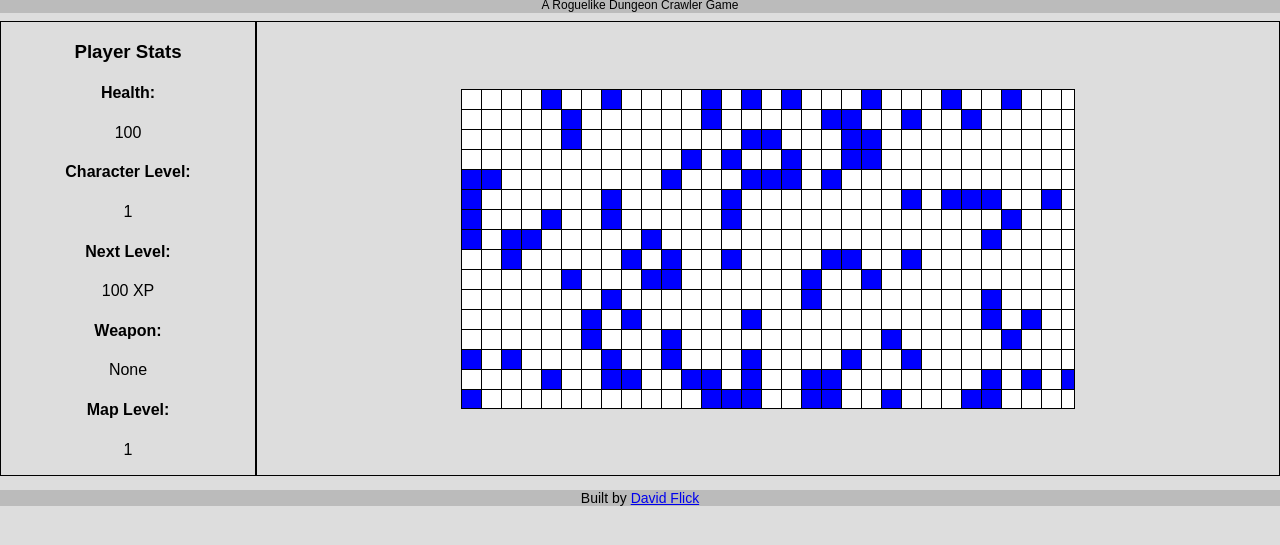
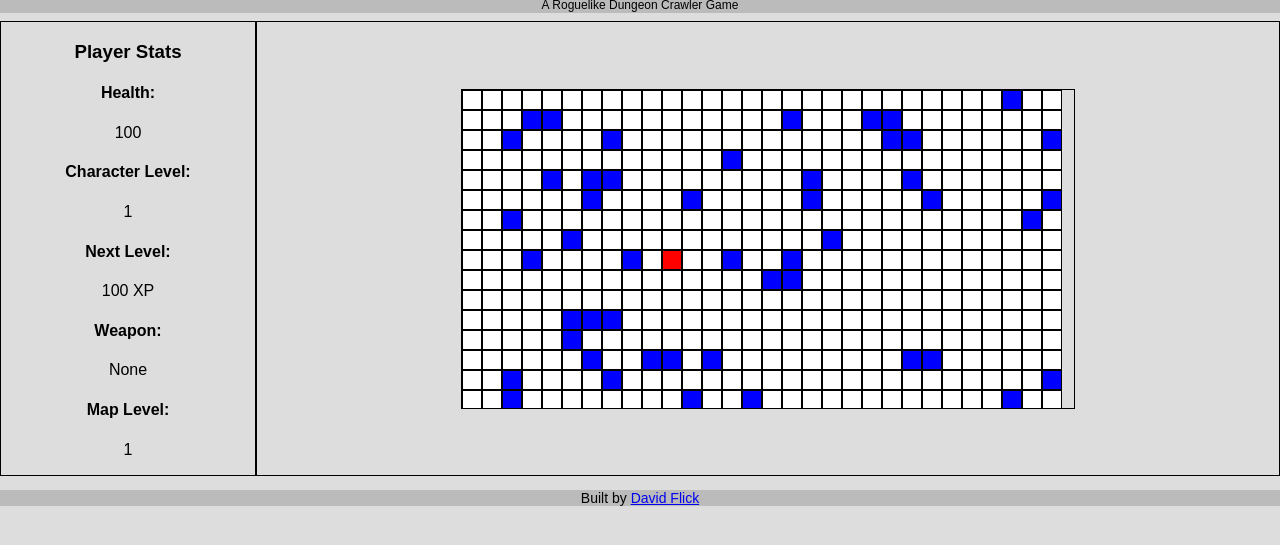
Before and after one commit to davemflick/Dungeon-Crawler, a React app: page / in a window 1280 px wide. Shown: the part 55-600 px from the top of the page. Built offline with nearby package versions, Linux system fonts and the light colour scheme.

Commit message:
Re-made the board with divs instead of canvas

```diff
--- a/app/components/GameBoard.js
+++ b/app/components/GameBoard.js
@@ -54,10 +54,10 @@ export default class GameBoard extends React.Component{
 		for(let i=0; i<map.length; i++){
 			if(map[i][4] === 'player'){
 				player = map[i]
-				if(i>39){top = map[i-40]; console.log(i)} else{top = null};
-				if(i<1560){bottom = map[i+40]; console.log(i)} else {bottom = null};
-				if(i%40 !== 0){left = map[i-1]; console.log(i)} else {left = null};
-				if(i%40 !== 39){right = map[i+1]; console.log(i)} else {right = null};
+				if(i>39){top = map[i-40];} else{top = null};
+				if(i<1560){bottom = map[i+40];} else {bottom = null};
+				if(i%40 !== 0){left = map[i-1];} else {left = null};
+				if(i%40 !== 39){right = map[i+1];} else {right = null};
 			}
 		}
 
@@ -77,7 +77,6 @@ export default class GameBoard extends React.Component{
 			bottom[4] = 'player';
 			player[4] = 'board';
 		}
-		console.log('yo')
 		this.setState(this.state);
 		this.drawGrid();
 		//left keyCode= 37  Up=38 right=39 down =40
@@ -108,12 +107,11 @@ export default class GameBoard extends React.Component{
 
 
 	buildWalls (ctx) {
-
 		let sq = this.state.curMap;
 		for(var i=0; i<sq.length; i++){
 			if(sq[i][3] === 1 ) {
-				ctx.fillStyle = 'blue'
-				ctx.fillRect(sq[i][0], sq[i][1], 19, 19)
+				ctx.fillStyle = 'blue';
+				ctx.fillRect(sq[i][0], sq[i][1], 19, 19);
 			} else if (sq[i][3] === 0 && sq[i][4] === 'player'){
 				ctx.fillStyle = 'red';
 				ctx.fillRect(sq[i][0], sq[i][1], 19, 19)
--- /dev/null
+++ b/app/components/GameBoard2.js
@@ -0,0 +1,215 @@
+import React from 'react';
+
+
+export default class GameBoard2 extends React.Component{
+
+	//GridView Bottom Right Corner top -480px, left -378px;
+	//GridView Bottom Left Cornor top -480px, left 0px;
+	//GridView Top Left Cornor top 0px, left 0px;
+	//GridView Top Right Cornor top 0px, left -378px;
+
+	//blockProps array [[index on BoardArr, floor/wall, player?]]
+
+	constructor(props) {
+		super(props);
+		this.state = {
+			mapWidth: 40,
+			mapHeight: 40,
+			viewTop: -220,
+			viewLeft: -200,
+			blockProps: [],
+			verticalKey: 0,
+			horizKey: 0,
+
+		}
+		// this.checkMapState = this.checkMapState.bind(this)
+
+	}
+
+	componentDidMount() {
+		this.randomWall();
+	}
+	componentWillMount() {
+
+ 	}
+
+  	componentWillUnmount() {
+
+  	}
+
+	handleKeyDown (e) {
+		let map = this.state.blockProps;
+		let length = this.state.blockProps.length;
+		let player, top, right, bottom, left = null;
+
+		if(length> 1600) {map.splice(1600)}
+		for(let i=0; i<map.length; i++){
+			if(map[i][1] === 2){
+				player = map[i]
+				if(i>39){top = map[i-40];} else{top = null};
+				if(i<1560){bottom = map[i+40];} else {bottom = null};
+				if(i%40 !== 0){left = map[i-1];} else {left = null};
+				if(i%40 !== 39){right = map[i+1];} else {right = null};
+			}
+		}
+
+		if(left !== null && left[1] !== 1 && e.keyCode == 37){
+			left[1] = 2;
+			player[1] = 0;
+			this.state.horizKey -= 1;
+			if(this.state.horizKey > -11 && this.state.horizKey < 11){
+				this.state.viewLeft += 20;
+			}
+			console.log(this.state.horizKey)
+
+		} else if(top !== null && top[1] !== 1 && e.keyCode == 38){
+			top[1] = 2;
+			player[1] = 0;
+			this.state.verticalKey += 1;
+			if(this.state.verticalKey < 12 && this.state.verticalKey > -13) {
+				this.state.viewTop += 20;
+			}
+
+		} else if(right !== null && right[1] !== 1 && e.keyCode == 39){
+			right[1] = 2;
+			player[1] = 0;
+			this.state.horizKey += 1;
+			if(this.state.horizKey > -11 && this.state.horizKey < 11){
+				this.state.viewLeft -= 20;
+			}
+			console.log(this.state.horizKey)
+		} else if(bottom !== null && bottom[1] !== 1 && e.keyCode == 40){
+			bottom[1] = 2;
+			player[1] = 0;
+			this.state.verticalKey -= 1;
+			if(this.state.verticalKey < 12 && this.state.verticalKey > -13) {
+				this.state.viewTop -= 20;
+			}
+		}
+
+		this.setState(this.state);
+
+		this.checkMapState();
+
+	}
+
+	handleClick (e) {
+		console.log(e.target)
+	}
+
+	onPlayerMove(){
+		let block = this.state.blockProps;
+		for(var i=0; i<block.length; i++){
+			if(block[i][1] === 2 )
+			block[i][1] = randNum();
+		}
+	}
+
+	randomWall() {
+		var randNum = function() {
+			let num = Math.floor(Math.random() * 9);
+			if(num !== 1) {num = 0};
+			return num;
+		}
+
+		let block = this.state.blockProps;
+		for(var i=0; i<block.length; i++){
+			if(block[i][1] !== 2 )
+			block[i][1] = randNum();
+		}
+		this.setState(this.state);
+		this.checkMapState();
+
+	}
+
+	checkMapState (){
+		for(var i=0; i<this.state.blockProps.length; i++)
+			if(this.state.blockProps[i][1] === 0 ){
+				this.refs['b' + i].className = 'block floor'
+			} else if(this.state.blockProps[i][1] === 1) {
+				this.refs['b' + i].className = 'block wall'
+			} else if(this.state.blockProps[i][1] === 2) {
+				this.refs['b' + i].className = 'block player'
+			}
+	}
+
+
+	createBlockProps () {
+		let width = this.state.mapWidth;
+		let height = this.state.mapHeight;
+		let gridArea = width * height;
+		let centerBlock = ((gridArea/2) - (width/2));
+		let blockProps = this.state.blockProps;
+		let boardArr = [];
+
+		for(var i=0; i<gridArea; i++){
+			if(i !== centerBlock){
+				blockProps.push([i, 0]);
+			} else if ( i === centerBlock){
+				blockProps.push([i, 2]);
+			}
+			boardArr.push(<div
+							className="block"
+							key={i}
+							ref={'b' + i}
+							 ></div>)
+		}
+
+		return boardArr.map((block) => block);
+	}
+
+
+// Each Grid Array is organized by  [x, y, id , wall/floor, player/board]
+	render() {
+		return (
+			<div className="gameContainer" tabIndex="1" onKeyDown={this.handleKeyDown.bind(this)}>
+				<div className="visableArea"  onClick={this.handleClick} >
+				 	<div className="gridContainer"
+				 		ref="grid"
+				 		style={{top: `${this.state.viewTop}px`,
+				 				left: `${this.state.viewLeft}px`}} >
+				 		{this.createBlockProps()}
+					</div>
+				</div>
+			</div>
+		)
+	}
+}
+
+	// handleKeyPress (e) {
+	// 	const canvas = this.refs.canvas;
+	// 	const ctx = canvas.getContext('2d');
+	// 	let map = this.state.curMap;
+	// 	let player, top, right, bottom, left = null;
+
+	// 	//Locate Player position and neighbors
+	// 	for(let i=0; i<map.length; i++){
+	// 		if(map[i][4] === 'player'){
+	// 			player = map[i]
+	// 			if(i>39){top = map[i-40];} else{top = null};
+	// 			if(i<1560){bottom = map[i+40];} else {bottom = null};
+	// 			if(i%40 !== 0){left = map[i-1];} else {left = null};
+	// 			if(i%40 !== 39){right = map[i+1];} else {right = null};
+	// 		}
+	// 	}
+
+	// 	//Detects state of neighbors and moves player if eligable
+	// 	if(left !== null && left[3] !== 1 && e.keyCode == 37){
+	// 		left[4] = 'player';
+	// 		player[4] = 'board';
+
+	// 	} else if(top !== null && top[3] !== 1 && e.keyCode == 38){
+	// 		top[4] = 'player';
+	// 		player[4] = 'board';
+
+	// 	} else if(right !== null && right[3] !== 1 && e.keyCode == 39){
+	// 		right[4] = 'player';
+	// 		player[4] = 'board';
+	// 	} else if(bottom !== null && bottom[3] !== 1 && e.keyCode == 40){
+	// 		bottom[4] = 'player';
+	// 		player[4] = 'board';
+	// 	}
+	// 	this.setState(this.state);
+	// 	this.drawGrid();
+	// 	//left keyCode= 37  Up=38 right=39 down =40
+	// }
--- a/app/containers/Main.js
+++ b/app/containers/Main.js
@@ -1,7 +1,7 @@
 import React from 'react';
 import ReactDOM, { render } from 'react-dom';
 import PlayerStats from '../components/PlayerStats';
-import GameBoard from '../components/GameBoard';
+import GameBoard2 from '../components/GameBoard2';
 
 
 export default class Main extends React.Component{
@@ -18,7 +18,7 @@ export default class Main extends React.Component{
 
 	render() {
 		return (
-			<div className="mainContainer">
+			<div className="mainContainer" tabIndex="1">
 				<PlayerStats
 					curHealth={this.state.Health}
 					curLevel={this.state.Level}
@@ -27,7 +27,7 @@ export default class Main extends React.Component{
 					curMap={this.state.CurMap}
 					 />
 
-				<GameBoard />
+				<GameBoard2 />
 			</div>
 		)
 	}
--- a/app/index.html
+++ b/app/index.html
@@ -1,7 +1,7 @@
 <!DOCTYPE html>
 <html>
 <head>
-	<title>Game of Life</title>
+	<title>Escape the Dungeon</title>
 	<meta charset="utf-8">
   	<meta name="viewport" content="width=device-width, initial-scale=1">
   	<link rel='stylesheet' href="/app/styles/normalize.css" />
--- a/app/index.js
+++ b/app/index.js
@@ -10,7 +10,7 @@ class App extends React.Component{
 
 	render() {
 		return (
-			<div>
+			<div >
 				<Header />
 				<Main />
 				<Footer />
--- a/app/styles/Main.scss
+++ b/app/styles/Main.scss
@@ -44,12 +44,61 @@ body{
 		width:60%;
 		height: 20em;
 		border: 1px solid black;
-		overflow: scroll;
-		#myCanvas{
-			background-color: white;
+		overflow: hidden;
+		position: relative;
+
+		.gridContainer {
+			z-index: 100;
+			position: absolute;
+			width: 800px;
+			height: 800px;
+			display: flex;
+			flex-wrap: wrap;
+			justify-content: center;
+			align-items: flex-start;
+			.player {
+
+			}
+			.block{
+				width: 20px;
+				height: 20px;
+				border: 1px solid black;
+			}
 		}
 	}
 }
+
+.gridContainer {
+	.floor {
+		background-color: white;
+	}
+	.player {
+		background-color: red;
+	}
+	.wall {
+		background-color: blue;
+	}
+}
+
+
+
+// .gameContainer {
+// 	display: flex;
+// 	justify-content: center;
+// 	align-items: center;
+// 	.visableArea {
+// 		width:60%;
+// 		height: 20em;
+// 		border: 1px solid black;
+// 		overflow: scroll;
+// 		#myCanvas{
+// 			background-color: white;
+// 			padding: 0;
+// 			top: -200px;
+// 			left: -200px;
+// 		}
+// 	}
+// }
 
 
 
```
Also changed, not shown: app/components/Blocks.js (added, +23 -0 lines), app/styles/images/wall.png (added), app/styles/main.css, dist/bundle.js, dist/index.html, 1 other file.
